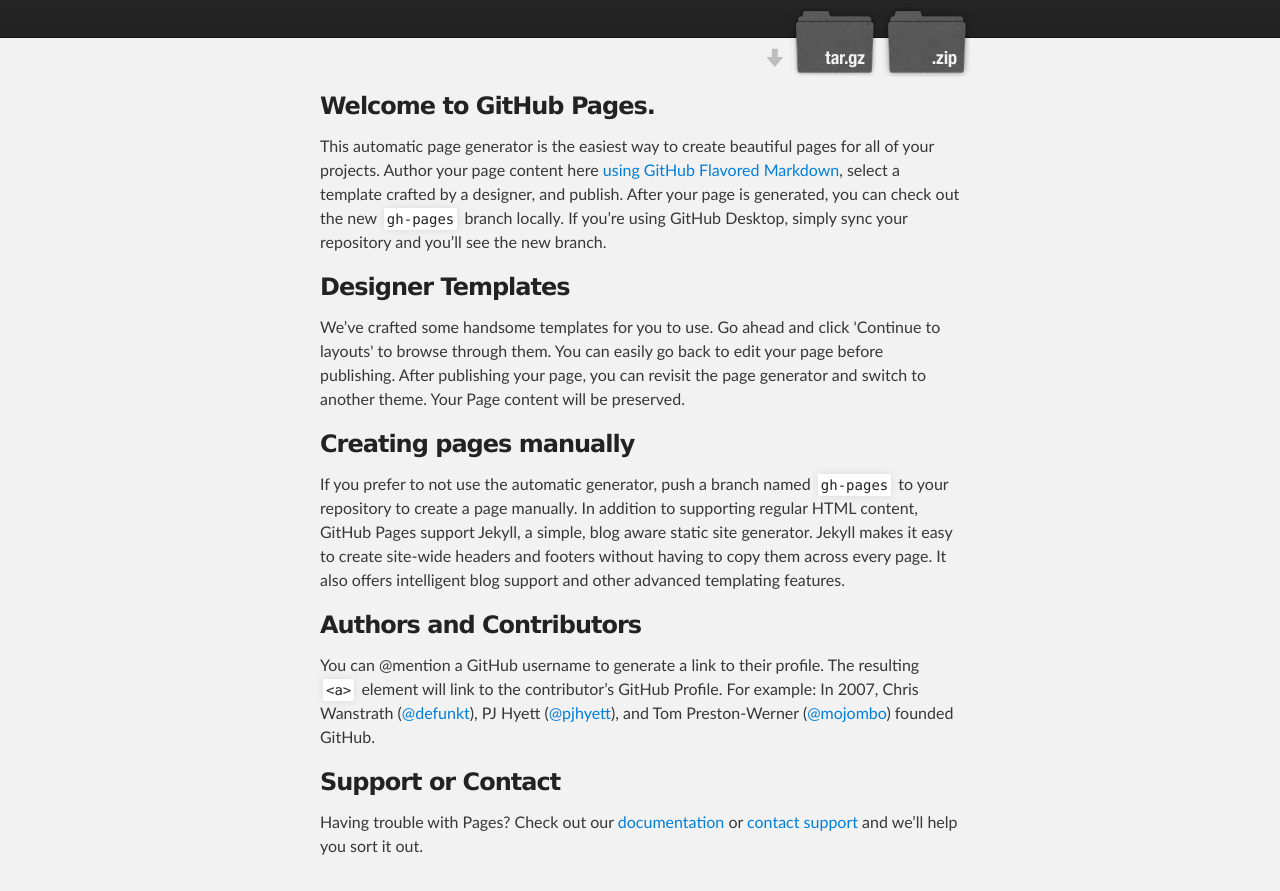
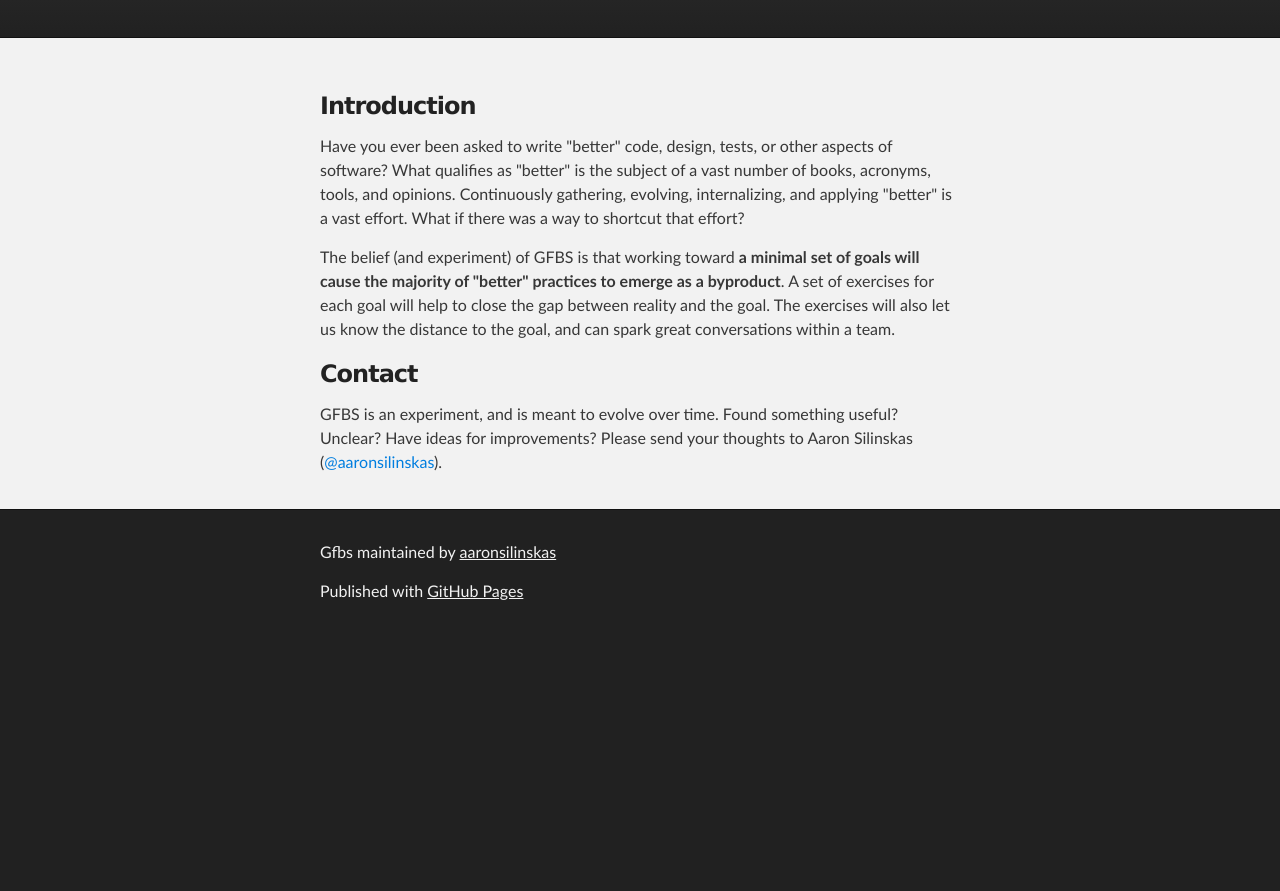
Before and after one commit to aaronsilinskas/gfbs, a plain HTML site: page index.html in a window 1280 px wide. Shown: the part 172-1063 px from the top of the page. After the commit the page ends 810 px from the top, so only its background shows below. Drawn offline with Linux system fonts and the light colour scheme.

Commit message:
Getting started (#1)
Intro and contact

```diff
--- a/index.html
+++ b/index.html
@@ -8,7 +8,7 @@
 
     <link rel="stylesheet" type="text/css" media="screen" href="stylesheets/stylesheet.css">
 
-    <title>Gfbs</title>
+    <title>Goals For Better Software</title>
 </head>
 
 <body>
@@ -18,13 +18,8 @@
     <header class="inner">
         <a id="forkme_banner" href="https://github.com/aaronsilinskas/gfbs">View on GitHub</a>
 
-          <h1 id="project_title">Gfbs</h1>
+        <h1 id="project_title">GFBS</h1>
         <h2 id="project_tagline">Goals For Better Software</h2>
-
-            <section id="downloads">
-              <a class="zip_download_link" href="https://github.com/aaronsilinskas/gfbs/zipball/master">Download this project as a .zip file</a>
-              <a class="tar_download_link" href="https://github.com/aaronsilinskas/gfbs/tarball/master">Download this project as a tar.gz file</a>
-            </section>
     </header>
 </div>
 
@@ -32,29 +27,31 @@
 <div id="main_content_wrap" class="outer">
     <section id="main_content" class="inner">
         <h3>
-<a id="welcome-to-github-pages" class="anchor" href="#welcome-to-github-pages" aria-hidden="true"><span aria-hidden="true" class="octicon octicon-link"></span></a>Welcome to GitHub Pages.</h3>
+            <a id="introduction" class="anchor" href="#introduction" aria-hidden="true"><span
+                    aria-hidden="true" class="octicon octicon-link"></span></a>Introduction</h3>
 
-<p>This automatic page generator is the easiest way to create beautiful pages for all of your projects. Author your page content here <a href="https://guides.github.com/features/mastering-markdown/">using GitHub Flavored Markdown</a>, select a template crafted by a designer, and publish. After your page is generated, you can check out the new <code>gh-pages</code> branch locally. If you’re using GitHub Desktop, simply sync your repository and you’ll see the new branch.</p>
+
+        <p>Have you ever been asked to write "better" code, design, tests, or other aspects of software? What qualifies
+            as "better" is the subject of a vast number of books, acronyms, tools, and opinions. Continuously gathering,
+            evolving, internalizing, and applying "better" is a vast effort. What if there was a way to shortcut that
+            effort?
+        </p>
+        <p>The belief (and experiment) of GFBS is that working toward <strong>a minimal set of goals will cause the majority of
+            "better" practices to emerge as a byproduct</strong>. A set of exercises for each goal will help to close the gap
+            between reality and the goal. The exercises will also let us know the distance to the goal, and can spark
+            great conversations within a team.
+        </p>
 
         <h3>
-<a id="designer-templates" class="anchor" href="#designer-templates" aria-hidden="true"><span aria-hidden="true" class="octicon octicon-link"></span></a>Designer Templates</h3>
+            <a id="contact" class="anchor" href="#Contact" aria-hidden="true"><span
+                    aria-hidden="true" class="octicon octicon-link"></span></a>Contact</h3>
 
-<p>We’ve crafted some handsome templates for you to use. Go ahead and click 'Continue to layouts' to browse through them. You can easily go back to edit your page before publishing. After publishing your page, you can revisit the page generator and switch to another theme. Your Page content will be preserved.</p>
+        <p>GFBS is an experiment, and is meant to evolve over time. Found something useful? Unclear? Have ideas
+            for
+            improvements? Please send your thoughts to Aaron Silinskas (<a
+                    href="https://github.com/aaronsilinskas" class="user-mention">@aaronsilinskas</a>).
+        </p>
 
-<h3>
-<a id="creating-pages-manually" class="anchor" href="#creating-pages-manually" aria-hidden="true"><span aria-hidden="true" class="octicon octicon-link"></span></a>Creating pages manually</h3>
-
-<p>If you prefer to not use the automatic generator, push a branch named <code>gh-pages</code> to your repository to create a page manually. In addition to supporting regular HTML content, GitHub Pages support Jekyll, a simple, blog aware static site generator. Jekyll makes it easy to create site-wide headers and footers without having to copy them across every page. It also offers intelligent blog support and other advanced templating features.</p>
-
-<h3>
-<a id="authors-and-contributors" class="anchor" href="#authors-and-contributors" aria-hidden="true"><span aria-hidden="true" class="octicon octicon-link"></span></a>Authors and Contributors</h3>
-
-<p>You can @mention a GitHub username to generate a link to their profile. The resulting <code>&lt;a&gt;</code> element will link to the contributor’s GitHub Profile. For example: In 2007, Chris Wanstrath (<a href="https://github.com/defunkt" class="user-mention">@defunkt</a>), PJ Hyett (<a href="https://github.com/pjhyett" class="user-mention">@pjhyett</a>), and Tom Preston-Werner (<a href="https://github.com/mojombo" class="user-mention">@mojombo</a>) founded GitHub.</p>
-
-<h3>
-<a id="support-or-contact" class="anchor" href="#support-or-contact" aria-hidden="true"><span aria-hidden="true" class="octicon octicon-link"></span></a>Support or Contact</h3>
-
-<p>Having trouble with Pages? Check out our <a href="https://help.github.com/pages">documentation</a> or <a href="https://github.com/contact">contact support</a> and we’ll help you sort it out.</p>
     </section>
 </div>
 
@@ -67,6 +64,5 @@
 </div>
 
 
-
 </body>
 </html>
```
Also changed, not shown: 1 other file. Lines whose indentation alone changed are shown as unchanged.
